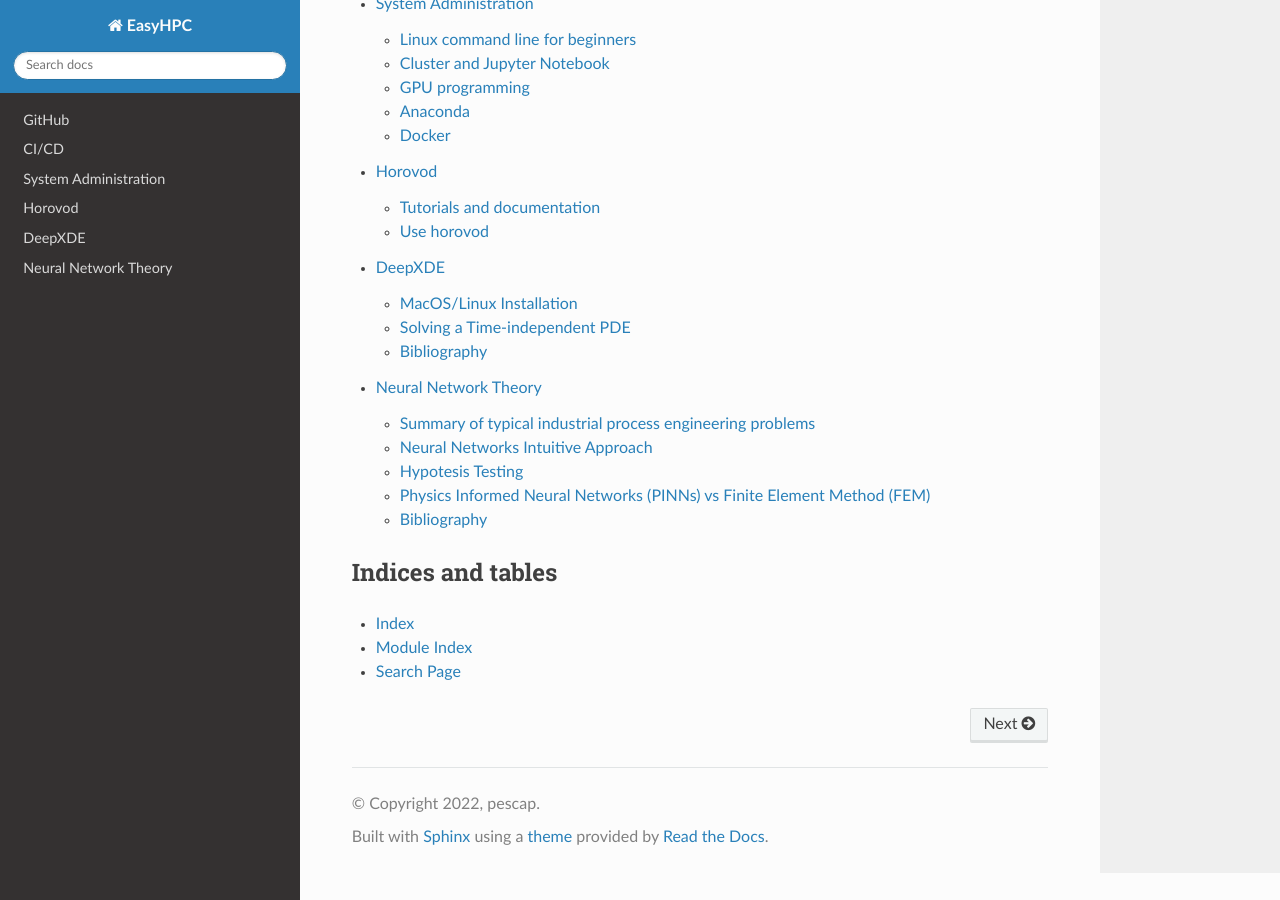
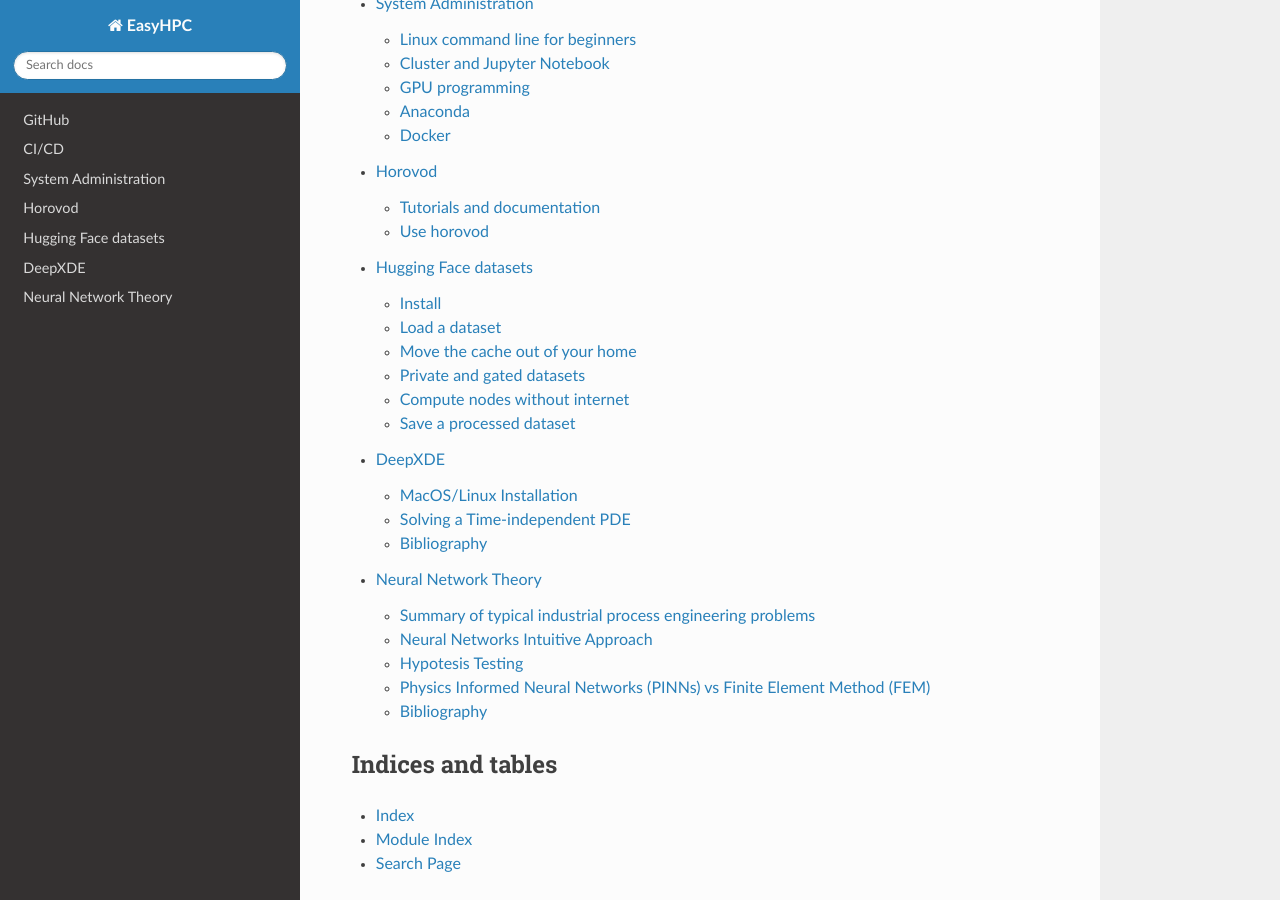
Before and after one commit to pescap/EasyHPC, a Sphinx documentation site: the page built from docs/source/index.rst, in a window 1280 px wide and 900 px high, scrolled down 632 px. Built offline with Sphinx 7.4.7 and the Read the Docs theme 3.1.0, drawn with Linux system fonts in a browser that asks for light colours; some of the changed lines change nothing that is shown.

Commit message:
Add a page on Hugging Face datasets on servers and clusters, closes #95

```diff
--- /dev/null
+++ b/docs/source/hf_datasets.rst
@@ -0,0 +1,87 @@
+=========================
+Hugging Face datasets
+=========================
+
+The `Hugging Face Hub <https://huggingface.co/datasets>`__ hosts thousands of public datasets, and the `datasets <https://huggingface.co/docs/datasets/index>`__ library loads them in a few lines. This page shows how to use them on a server or a cluster, where the home directory is small and compute nodes often have no internet access.
+
+
+Install
+-------
+
+In your environment (see :doc:`sysadmin`)::
+
+    $ pip install datasets
+
+
+Load a dataset
+--------------
+
+::
+
+    from datasets import load_dataset
+
+    dataset = load_dataset("rajpurkar/squad")
+    print(dataset)
+    print(dataset["train"][0])
+
+The first call downloads the files and converts them to the Arrow format. The next calls reuse the local copy.
+
+To feed the data to PyTorch, return tensors instead of Python lists::
+
+    train = dataset["train"].with_format("torch")
+
+For datasets too large for your disk, ``streaming=True`` reads the examples while downloading, without storing the whole dataset::
+
+    dataset = load_dataset("rajpurkar/squad", split="train", streaming=True)
+    for example in dataset:
+        ...
+
+
+Move the cache out of your home
+-------------------------------
+
+By default, everything goes to ``~/.cache/huggingface``, which quickly fills the quota of a home directory. Point the cache to a larger file system, for example a scratch directory, by adding this line to your ``~/.bashrc``::
+
+    $ export HF_HOME=/scratch/user/.cache/huggingface
+
+``HF_HOME`` moves both the downloaded files and the converted datasets. See `Cache management <https://huggingface.co/docs/datasets/cache>`__ for finer control.
+
+
+Private and gated datasets
+--------------------------
+
+Some datasets require you to log in and accept their terms on the website. Create an access token in your Hugging Face settings, then log in once on the server with the ``hf`` command, which comes with the ``huggingface_hub`` package::
+
+    $ hf auth login
+
+
+Compute nodes without internet
+------------------------------
+
+On many clusters only the login node can reach the internet. Download the dataset there, into a directory of your choice::
+
+    $ hf download rajpurkar/squad --repo-type dataset --local-dir /scratch/user/data/squad
+
+In your job, load it from that directory and tell the libraries not to try the network::
+
+    $ export HF_HUB_OFFLINE=1
+
+::
+
+    from datasets import load_dataset
+
+    dataset = load_dataset("/scratch/user/data/squad")
+
+
+Save a processed dataset
+------------------------
+
+After tokenizing or filtering a dataset, save the result to avoid recomputing it in every job::
+
+    dataset.save_to_disk("/scratch/user/data/squad_processed")
+
+and load it later with::
+
+    from datasets import load_from_disk
+
+    dataset = load_from_disk("/scratch/user/data/squad_processed")
--- a/docs/source/index.rst
+++ b/docs/source/index.rst
@@ -23,6 +23,7 @@
   cicd
   sysadmin
   horovod
+  hf_datasets
   deepxde
   nn
 
```
